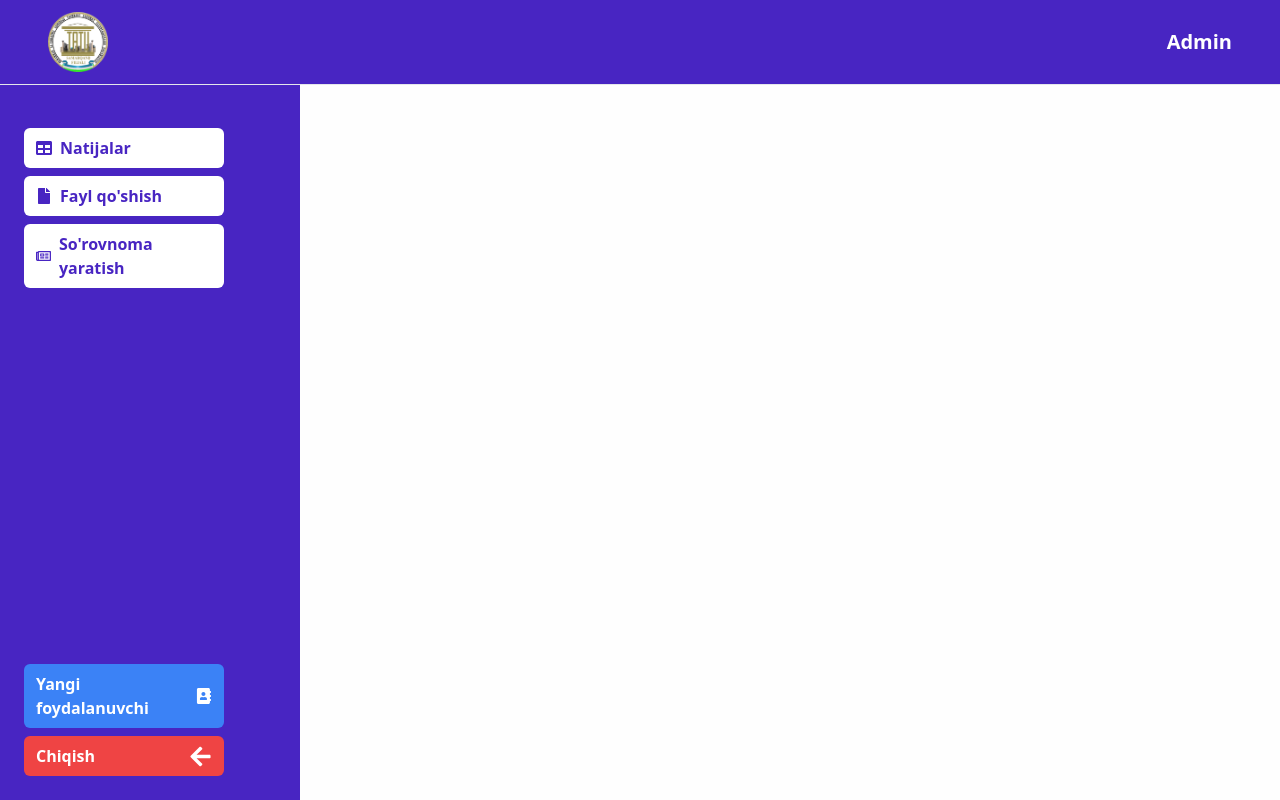
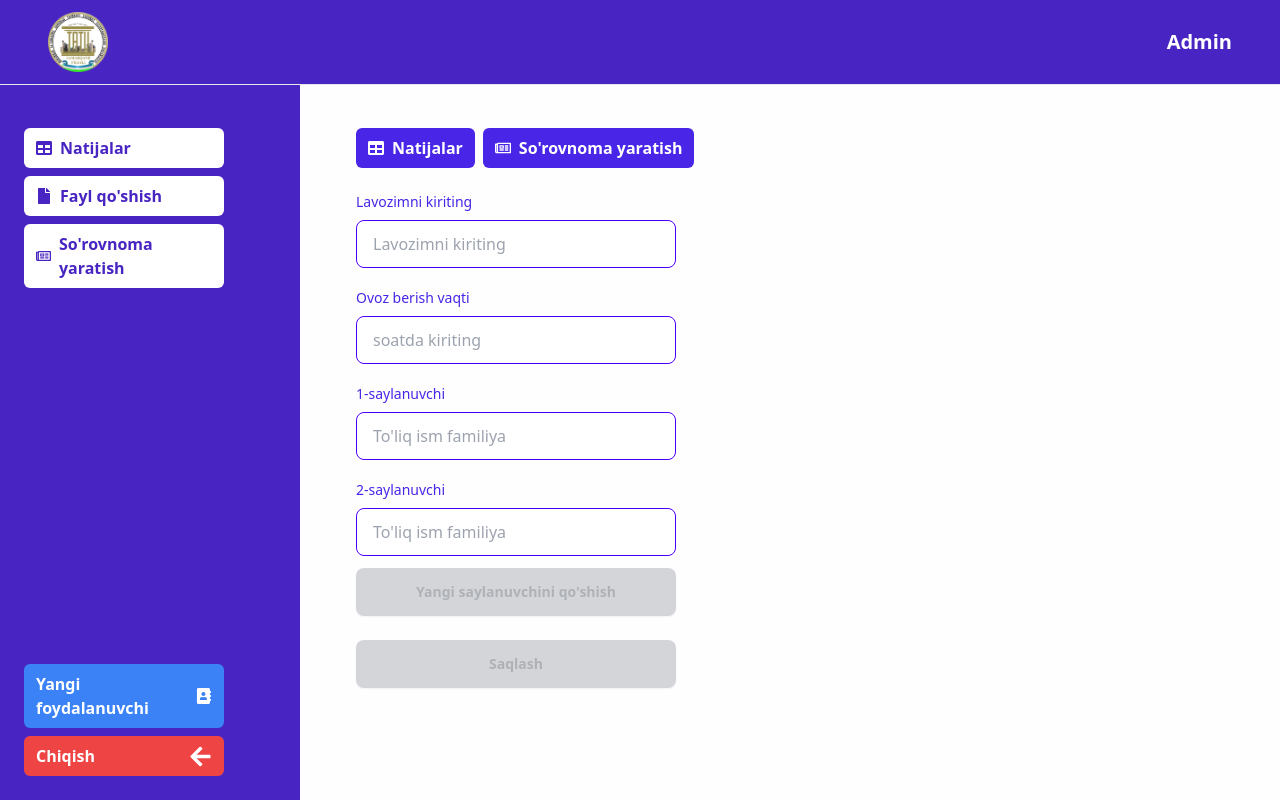
Before and after one commit to ZiyovuddinTolipov/tuitsf-ik.uz, a React (Vite) app: page /dashboard/add-new-election in a window 1280 px wide. Built offline with nearby package versions, Linux system fonts and the light colour scheme.

Commit message:
so'rovnoma yaratish

```diff
--- /dev/null
+++ b/src/components/AddElection.tsx
@@ -0,0 +1,126 @@
+import React, { useState } from 'react';
+import { Link, useNavigate } from 'react-router-dom';
+import { FaRegNewspaper, FaTable } from "react-icons/fa";
+
+const NewElections: React.FC = () => {
+    const navigate = useNavigate();
+    const [jobPosition, setJobPosition] = useState("");
+    const [jobDeadline, setJobDeadline] = useState("");
+    const [candidates, setCandidates] = useState<{ [key: string]: string }[]>([{ name: "" }, { name: "" }]);
+    const [formModified, setFormModified] = useState(false);
+
+    const addCandidateInput = () => {
+        const lastCandidate = candidates[candidates.length - 1];
+        if (lastCandidate.name !== "" && candidates.length < 7) {
+            setCandidates([...candidates, { name: "" }]);
+        } else if (candidates.length === 7) {
+            alert("Siz yana 7 ta saylanuvchi qo'shishingiz mumkin emas!");
+        } else {
+            alert("Barcha maydonlarni to'ldiring!");
+        }
+    };
+
+    const handleCandidateChange = (index: number, event: React.ChangeEvent<HTMLInputElement>) => {
+        const newCandidates = [...candidates];
+        newCandidates[index] = { ...newCandidates[index], name: event.target.value };
+        setCandidates(newCandidates);
+        setFormModified(true);
+    };
+
+    const handleJobDeadlineChange = (e: React.ChangeEvent<HTMLInputElement>) => {
+        const value = e.target.value;
+        if (/^\d+$/.test(value)) {
+            const parsedValue = parseInt(value);
+            if (parsedValue > 0 && parsedValue <= 100) {
+                setJobDeadline(value);
+            } else if (value === "") {
+                setJobDeadline("");
+            }
+        }
+    };
+
+    const handleSubmit = (event: React.FormEvent<HTMLFormElement>) => {
+        event.preventDefault();
+
+        const obj = {
+            lavozim: jobPosition,
+            jobDeadline: jobDeadline,
+            ...candidates.reduce((acc, candidate, index) => {
+                acc[`saylanuvchi${index + 1}`] = candidate.name;
+                return acc;
+            }, {} as { [key: string]: string })
+        };
+
+        console.log(obj);
+        setFormModified(false);
+    };
+
+    const handleLink = (url: string, event: React.MouseEvent<HTMLAnchorElement>) => {
+        const confirmMessage = window.confirm("Formaga kiritilgan barcha ma'lumot o'chib ketadi. Rozimisiz?");
+        if (confirmMessage) {
+            setJobPosition("");
+            setJobDeadline("");
+            setCandidates([{ name: "" }, { name: "" }]);
+            setFormModified(false);
+            navigate(url);
+        } else {
+            event.preventDefault();
+        }
+        return confirmMessage;
+    };
+
+    const areAllCandidatesEntered = candidates.every(candidate => candidate.name.trim() !== "");
+
+    const listElementClass = "flex items-center gap-2 px-3 py-2 bg-primary-300 hover:bg-primary-200 transition rounded-md text-primary-50";
+
+    return (
+        <div>
+            <header className='mb-4'>
+                <ul className="flex gap-2 text-white font-semibold w-[400px]">
+                    <Link to='/dashboard/' onClick={(event) => handleLink('/dashboard/', event)} className={`${listElementClass} ${formModified ? 'opacity-50 cursor-not-allowed' : ''}`} disabled={formModified}><FaTable /> <span>Natijalar</span></Link>
+                    <Link to='/dashboard/add-new-election' onClick={(event) => handleLink('/dashboard/add-new-election', event)} className={`${listElementClass} ${formModified ? 'opacity-50 cursor-not-allowed' : ''}`} disabled={formModified}><FaRegNewspaper /><span>So'rovnoma yaratish</span></Link>
+                </ul>
+            </header>
+            <form onSubmit={handleSubmit} className="flex flex-col items-start justify-start text-left w-full gap-3">
+                <label className="form-control w-full max-w-xs">
+                    <span className="label-text text-primary-300 my-2">Lavozimni kiriting </span>
+                    <input
+                        type="text"
+                        placeholder="Lavozimni kiriting"
+                        className="input input-bordered input-primary w-full max-w-xs bg-primary-50 text-primary-300"
+                        value={jobPosition}
+                        onChange={(e) => setJobPosition(e.target.value)}
+                    />
+                </label>
+                <label className="form-control w-full max-w-xs">
+                    <span className="label-text text-primary-300 my-2">Ovoz berish vaqti </span>
+                    <input
+                        type="text"
+                        placeholder="soatda kiriting"
+                        className="input input-bordered input-primary w-full max-w-xs bg-primary-50 text-primary-300"
+                        value={jobDeadline}
+                        onChange={handleJobDeadlineChange}
+                    />
+                </label>
+                {candidates.map((candidate, index) => (
+                    <label key={index} className="form-control w-full max-w-xs">
+                        <span className="label-text my-2 text-primary-300">{index + 1}-saylanuvchi </span>
+                        <input
+                            type="text"
+                            placeholder="To'liq ism familiya"
+                            value={candidate.name}
+                            onChange={(e) => handleCandidateChange(index, e)}
+                            className="input input-bordered input-primary w-full max-w-xs bg-primary-50 text-primary-300"
+                        />
+                    </label>
+                ))}
+                {candidates.length < 7 && (
+                    <button className="btn btn-primary max-w-xs w-full" type="button" onClick={addCandidateInput} disabled={!areAllCandidatesEntered}>Yangi saylanuvchini qo'shish</button>
+                )}
+                <button className="btn btn-primary block max-w-xs w-full my-3" type="submit" disabled={!areAllCandidatesEntered }>Saqlash</button>
+            </form>
+        </div>
+    );
+};
+
+export default NewElections;
--- a/src/components/AddNewDoc.tsx
+++ b/src/components/AddNewDoc.tsx
@@ -1,8 +1,14 @@
 
 const AddNewDoc = () => {
     return (
-        <div>AddNewDoc</div>
+        <form className="flex flex-col items-start justify-start text-left">
+            <label htmlFor='file' className="text-primary-200 my-2 ">Hujjatni tanlang</label>
+            <input id="file" type="file" className="file-input bg-transparent file-input-bordered file-input-primary w-full max-w-xs" accept="application/msword,application/vnd.ms-powerpoint,application/pdf"/>
+            <h2 className="text-primary-200 my-2 ">Hujjat haqida izoh</h2>
+            <input type="text" placeholder="izoh yozish uchun" className="input input-bordered input-primary w-full max-w-xs bg-primary-50 text-primary-300" />
+            <button className="btn btn-primary block max-w-xs w-full my-3" type="submit">Saqlash</button>
+        </form>
     )
 }
 
-export default AddNewDoc
+export default AddNewDoc;
--- a/src/pages/Dashboard.tsx
+++ b/src/pages/Dashboard.tsx
@@ -6,6 +6,7 @@ import Navbar from "../components/Navbar";
 import Results from "../components/Results";
 import AddNewUser from "../components/AddNewUser";
 import AddNewDoc from '../components/AddNewDoc'
+import AddElection from "../components/AddElection";
 
 // import {useNavigation} from "react-router-dom"
 
@@ -44,6 +45,7 @@ const Dashboard = () => {
                     <Routes >
                         <Route path="/add-new-user" element={<AddNewUser />} />
                         <Route path="/add-new-file" element={<AddNewDoc />} />
+                        <Route path="/add-new-election" element={<AddElection />} />
                         <Route path="/" element={<Results />} />
                     </Routes>
 
```
